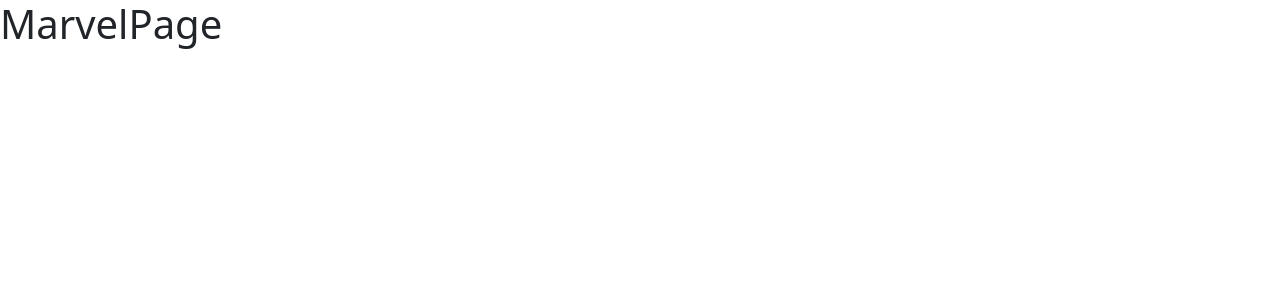
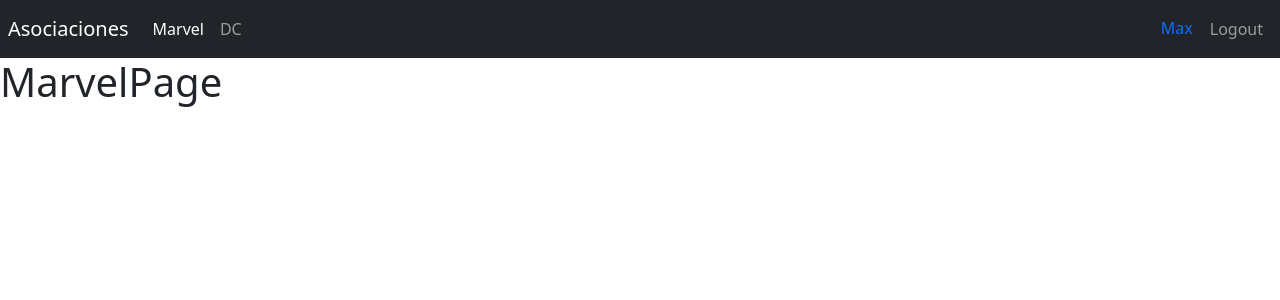
Before and after one commit to modoZen/HerosApp, a React (Vite) app: page /marvel in a window 1280 px wide. Shown: the top 300 px of the page. Built offline with nearby package versions, Linux system fonts and the light colour scheme.

Commit message:
clase en ruta activa

```diff
--- /dev/null
+++ b/src/auth/index.js
@@ -0,0 +1,3 @@
+
+
+export * from './pages';
--- /dev/null
+++ b/src/auth/pages/index.js
@@ -0,0 +1,3 @@
+
+
+export * from './LoginPage';
--- /dev/null
+++ b/src/heroes/index.js
@@ -0,0 +1,9 @@
+
+
+// export * from './components';
+
+// export * from './helpers';
+
+// export * from './hooks';
+
+export * from './pages';
--- /dev/null
+++ b/src/heroes/pages/index.js
@@ -0,0 +1,5 @@
+
+
+export * from './DcPage';
+
+export * from './MarvelPage';
--- a/src/routes/AppRouter.jsx
+++ b/src/routes/AppRouter.jsx
@@ -1,12 +1,13 @@
-import React from 'react'
 import { Navigate, Route, Routes } from 'react-router-dom'
-import { LoginPage } from '../auth/pages/LoginPage'
-import { DcPage } from '../heroes/pages/DcPage'
-import { MarvelPage } from '../heroes/pages/MarvelPage'
+
+import { LoginPage } from '../auth'
+import { DcPage, MarvelPage } from '../heroes'
+import { Navbar } from '../ui'
 
 export const AppRouter = () => {
   return (
     <>
+        <Navbar />
         <Routes>
             <Route path="marvel" element={ <MarvelPage />} />
             <Route path="dc" element={ <DcPage />} />
--- /dev/null
+++ b/src/ui/components/Navbar.jsx
@@ -0,0 +1,53 @@
+import { Link, NavLink } from 'react-router-dom';
+
+export const Navbar = () => {
+    return (
+        <nav className="navbar navbar-expand-sm navbar-dark bg-dark p-2">
+
+            <Link
+                className="navbar-brand"
+                to="/"
+            >
+                Asociaciones
+            </Link>
+
+            <div className="navbar-collapse">
+                <div className="navbar-nav">
+                    <NavLink
+                        className={({isActive})=>`nav-item nav-link ${isActive? 'active lml': ''}`}
+                        to="/marvel"
+                    >
+                        Marvel
+                    </NavLink>
+
+                    <NavLink
+                        className={({isActive})=>`nav-item nav-link ${isActive?'active lml':''}`}
+                        to="/dc"
+                    >
+                        DC
+                    </NavLink>
+                </div>
+            </div>
+
+            <div className="navbar-collapse collapse w-100 order-3 dual-collapse2 d-flex justify-content-end">
+                <ul className="navbar-nav ml-auto">
+                    {/* <NavLink
+                        className={({isActive})=>{
+                            return `nav-item nav-link ${isActive && 'active lml'}`
+                        }}
+                        to="/login"
+                    >
+                        Logout
+                    </NavLink> */}
+                    <span className="nav-item nav-link text-primary">
+                        Max
+                    </span>
+
+                    <button className="nav-item nav-link btn">
+                     Logout
+                    </button>
+                </ul>
+            </div>
+        </nav>
+    )
+}
--- /dev/null
+++ b/src/ui/components/index.js
@@ -0,0 +1,2 @@
+
+export * from './Navbar'
--- /dev/null
+++ b/src/ui/index.js
@@ -0,0 +1,2 @@
+
+export * from './components'
```
